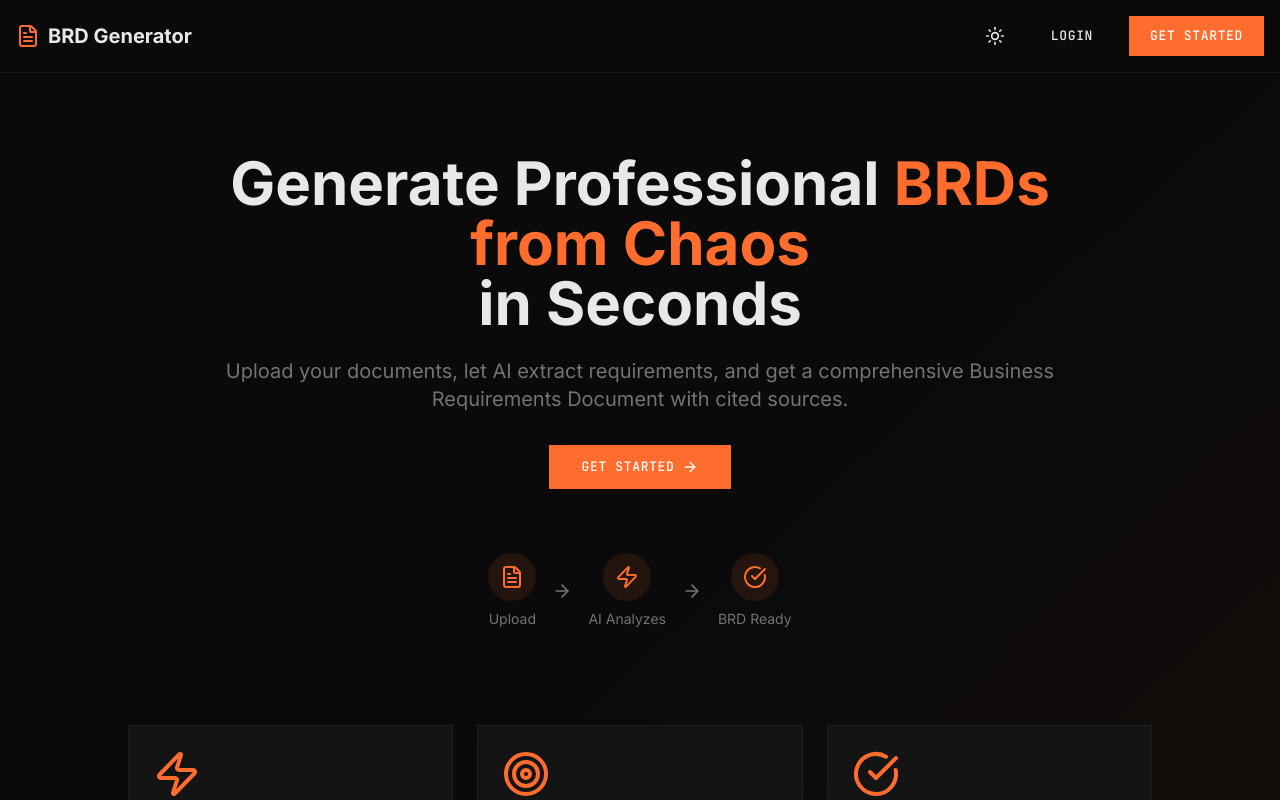
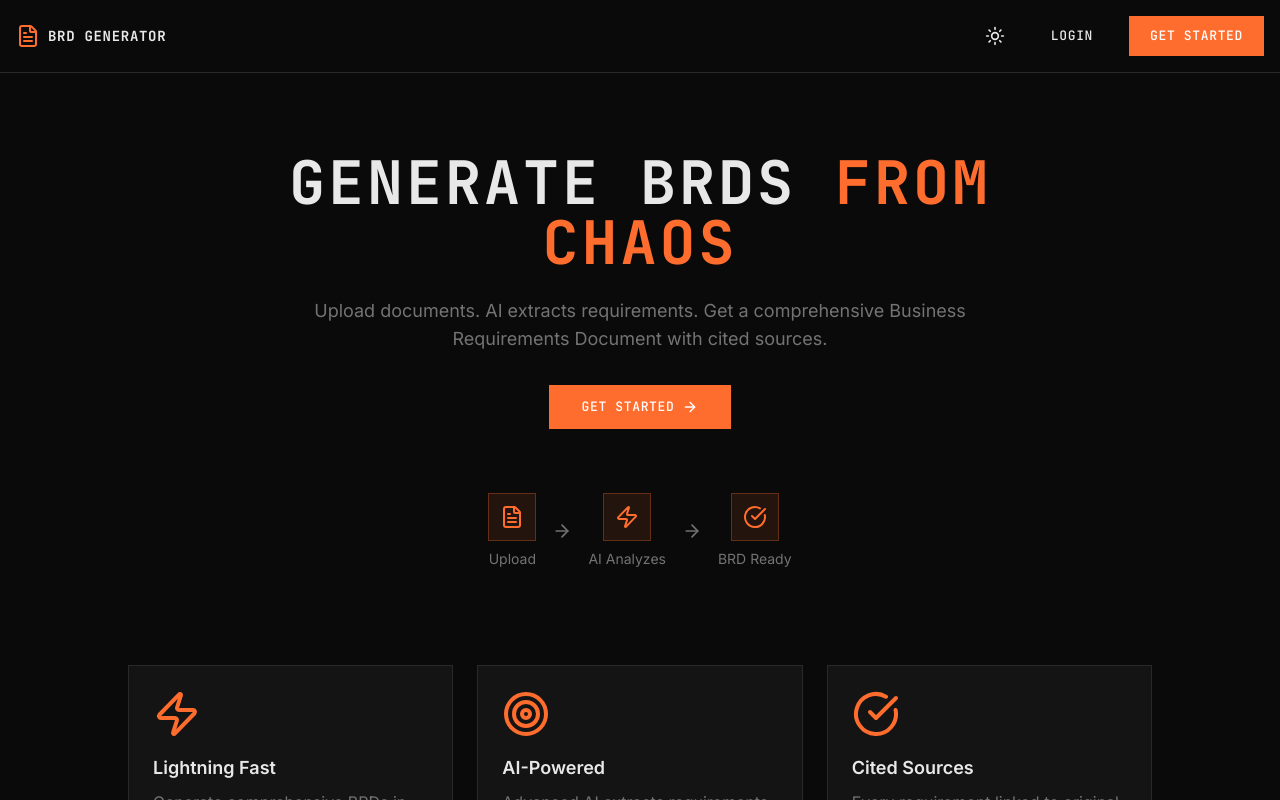
Before and after one commit to IcHiGo-KuRoSaKiI/GDG_Hackathon_BRD, a Next.js app in the folder frontend/: page / in a window 1280 px wide. Shown: the top 800 px of the page. Built offline with nearby package versions, Linux system fonts and the light colour scheme.

Commit message:
feat(ui): Terminal Noir sidebar, landing, auth pages
- Sidebar: monospace nav, orange left-border active state, square avatar
- Landing: editorial hero, square process icons, no glass/gradient
- Login/Register: flat bg, square cards, monospace labels

```diff
--- a/frontend/app/dashboard/layout.tsx
+++ b/frontend/app/dashboard/layout.tsx
@@ -32,13 +32,13 @@ export default function DashboardLayout({
 
       <div className="flex-1 flex flex-col min-w-0">
         {/* Mobile header — visible only below md */}
-        <header className="md:hidden flex items-center gap-3 px-4 py-3 border-b bg-card shrink-0">
+        <header className="md:hidden flex items-center gap-3 px-4 py-3 border-b shrink-0">
           <Button variant="ghost" size="icon" onClick={() => setSidebarOpen(true)}>
             <Menu className="h-5 w-5" />
           </Button>
           <div className="flex items-center gap-2">
             <FileText className="h-5 w-5 text-primary" />
-            <span className="font-semibold gradient-text">BRD Generator</span>
+            <span className="font-mono uppercase tracking-wider text-sm font-bold">BRD Generator</span>
           </div>
         </header>
 
--- a/frontend/app/login/page.tsx
+++ b/frontend/app/login/page.tsx
@@ -3,6 +3,7 @@
 import { useState } from 'react'
 import { useRouter } from 'next/navigation'
 import Link from 'next/link'
+import { getApiError } from '@/lib/utils/formatters'
 import { motion } from 'framer-motion'
 import { FileText, Eye, EyeOff } from 'lucide-react'
 import { Button } from '@/components/ui/button'
@@ -31,20 +32,14 @@ export default function LoginPage() {
       authStore.login(response.token, response.user)
       router.push('/dashboard')
     } catch (err: any) {
-      const detail = err.response?.data?.detail
-      const message = Array.isArray(detail)
-        ? detail.map((d: any) => d.msg).join(', ')
-        : typeof detail === 'string'
-          ? detail
-          : 'Login failed. Please try again.'
-      setError(message)
+      setError(getApiError(err, 'Login failed. Please try again.'))
     } finally {
       setLoading(false)
     }
   }
 
   return (
-    <div className="min-h-screen flex items-center justify-center bg-gradient-to-br from-background via-background to-primary/5 p-4">
+    <div className="min-h-screen flex items-center justify-center bg-background p-4">
       <motion.div
         initial={{ opacity: 0, y: 20 }}
         animate={{ opacity: 1, y: 0 }}
@@ -54,11 +49,11 @@ export default function LoginPage() {
         <div className="text-center mb-8">
           <Link href="/" className="inline-flex items-center space-x-2 mb-4">
             <FileText className="h-8 w-8 text-primary" />
-            <span className="text-2xl font-bold gradient-text">BRD Generator</span>
+            <span className="text-sm font-mono uppercase tracking-wider font-bold text-foreground">BRD Generator</span>
           </Link>
         </div>
 
-        <Card className="border-border/50 shadow-xl">
+        <Card>
           <CardHeader className="space-y-1">
             <CardTitle className="text-2xl text-center">Welcome Back!</CardTitle>
             <CardDescription className="text-center">
@@ -68,7 +63,7 @@ export default function LoginPage() {
           <CardContent>
             <form onSubmit={handleSubmit} className="space-y-4">
               <div className="space-y-2">
-                <label htmlFor="email" className="text-sm font-medium">
+                <label htmlFor="email" className="text-xs font-mono uppercase tracking-wider font-medium">
                   Email
                 </label>
                 <Input
@@ -82,7 +77,7 @@ export default function LoginPage() {
                 />
               </div>
               <div className="space-y-2">
-                <label htmlFor="password" className="text-sm font-medium">
+                <label htmlFor="password" className="text-xs font-mono uppercase tracking-wider font-medium">
                   Password
                 </label>
                 <div className="relative">
@@ -110,7 +105,7 @@ export default function LoginPage() {
               </div>
 
               {error && (
-                <div className="p-3 text-sm text-destructive bg-destructive/10 border border-destructive/20 rounded-md">
+                <div className="p-3 text-sm text-destructive bg-destructive/10 border border-destructive/20">
                   {error}
                 </div>
               )}
--- a/frontend/app/page.tsx
+++ b/frontend/app/page.tsx
@@ -62,20 +62,19 @@ export default function HomePage() {
   ]
 
   return (
-    <div className="min-h-screen bg-gradient-to-br from-background via-background to-primary/5">
+    <div className="min-h-screen bg-background">
       {/* Header */}
-      <header className="border-b border-border/50 glass">
+      <header className="border-b border-border bg-background">
         <div className="container mx-auto px-4 py-4 flex items-center justify-between">
           <div className="flex items-center space-x-2">
             <FileText className="h-6 w-6 text-primary" />
-            <span className="text-xl font-bold gradient-text">BRD Generator</span>
+            <span className="text-sm font-mono uppercase tracking-wider font-bold text-foreground">BRD Generator</span>
           </div>
           <div className="flex items-center space-x-4">
             <Button
               variant="ghost"
               size="icon"
               onClick={toggleTheme}
-              className="rounded-full"
             >
               {theme === 'dark' ? (
                 <Sun className="h-5 w-5" />
@@ -102,15 +101,13 @@ export default function HomePage() {
           custom={0}
           className="text-center max-w-4xl mx-auto"
         >
-          <h1 className="text-5xl md:text-6xl font-bold mb-6">
-            Generate Professional{' '}
-            <span className="text-primary">BRDs from Chaos</span>
-            <br />
-            in Seconds
+          <h1 className="text-4xl md:text-6xl font-bold mb-6 font-mono uppercase tracking-wider">
+            Generate BRDs{' '}
+            <span className="text-primary">from Chaos</span>
           </h1>
-          <p className="text-xl text-muted-foreground mb-8">
-            Upload your documents, let AI extract requirements, and get a
-            comprehensive Business Requirements Document with cited sources.
+          <p className="text-lg text-muted-foreground mb-8 max-w-2xl mx-auto">
+            Upload documents. AI extracts requirements. Get a comprehensive
+            Business Requirements Document with cited sources.
           </p>
           <div className="flex items-center justify-center space-x-4">
             <Link href="/register">
@@ -130,21 +127,21 @@ export default function HomePage() {
             className="mt-16 flex items-center justify-center space-x-4 text-muted-foreground"
           >
             <div className="flex flex-col items-center">
-              <div className="w-12 h-12 rounded-full bg-primary/10 flex items-center justify-center mb-2">
+              <div className="w-12 h-12 bg-primary/10 border border-primary/30 flex items-center justify-center mb-2">
                 <FileText className="h-6 w-6 text-primary" />
               </div>
               <span className="text-sm">Upload</span>
             </div>
             <ArrowRight className="h-5 w-5" />
             <div className="flex flex-col items-center">
-              <div className="w-12 h-12 rounded-full bg-primary/10 flex items-center justify-center mb-2">
+              <div className="w-12 h-12 bg-primary/10 border border-primary/30 flex items-center justify-center mb-2">
                 <Zap className="h-6 w-6 text-primary" />
               </div>
               <span className="text-sm">AI Analyzes</span>
             </div>
             <ArrowRight className="h-5 w-5" />
             <div className="flex flex-col items-center">
-              <div className="w-12 h-12 rounded-full bg-primary/10 flex items-center justify-center mb-2">
+              <div className="w-12 h-12 bg-primary/10 border border-primary/30 flex items-center justify-center mb-2">
                 <CheckCircle className="h-6 w-6 text-primary" />
               </div>
               <span className="text-sm">BRD Ready</span>
@@ -161,7 +158,7 @@ export default function HomePage() {
         >
           {features.map((feature, index) => (
             <motion.div key={index} variants={staggerItem}>
-              <Card className="border-border/50 hover:shadow-lg hover:-translate-y-1 transition-all duration-300 h-full">
+              <Card className="h-full">
                 <CardContent className="p-6">
                   <feature.icon className="h-12 w-12 text-primary mb-4" />
                   <h3 className="text-lg font-semibold mb-2">{feature.title}</h3>
@@ -174,7 +171,7 @@ export default function HomePage() {
       </main>
 
       {/* Footer */}
-      <footer className="border-t border-border/50 mt-20">
+      <footer className="border-t border-border mt-20">
         <div className="container mx-auto px-4 py-8 text-center text-muted-foreground">
           <p>© 2026 BRD Generator. Built with AI for the future.</p>
         </div>
--- a/frontend/components/layout/Sidebar.tsx
+++ b/frontend/components/layout/Sidebar.tsx
@@ -36,7 +36,7 @@ function SidebarContent({ onNavigate }: { onNavigate?: () => void }) {
       <div className="p-6 border-b border-border">
         <Link href="/dashboard" className="flex items-center space-x-2" onClick={onNavigate}>
           <FileText className="h-6 w-6 text-primary" />
-          <span className="text-lg font-bold gradient-text">BRD Generator</span>
+          <span className="font-mono uppercase tracking-wider text-sm font-bold text-foreground">BRD Generator</span>
         </Link>
       </div>
 
@@ -50,13 +50,13 @@ function SidebarContent({ onNavigate }: { onNavigate?: () => void }) {
               href={item.href}
               onClick={onNavigate}
               className={cn(
-                'flex items-center space-x-3 px-4 py-3 rounded-lg transition-colors',
+                'flex items-center space-x-3 px-4 py-3 text-[13px] font-mono uppercase tracking-wider transition-colors',
                 isActive
-                  ? 'bg-primary text-primary-foreground'
-                  : 'hover:bg-accent hover:text-accent-foreground'
+                  ? 'text-primary border-l-[3px] border-primary bg-primary/5'
+                  : 'text-muted-foreground hover:text-primary border-l-[3px] border-transparent'
               )}
             >
-              <item.icon className="h-5 w-5" />
+              <item.icon className="h-4 w-4" />
               <span>{item.name}</span>
             </Link>
           )
@@ -67,8 +67,8 @@ function SidebarContent({ onNavigate }: { onNavigate?: () => void }) {
       <div className="p-4 border-t border-border space-y-2">
         <div className="flex items-center justify-between">
           <div className="flex items-center space-x-3">
-            <div className="w-8 h-8 rounded-full bg-primary/10 flex items-center justify-center">
-              <span className="text-sm font-medium text-primary">
+            <div className="w-8 h-8 bg-primary/10 flex items-center justify-center border border-primary/30">
+              <span className="text-xs font-mono font-bold text-primary">
                 {user?.display_name?.charAt(0).toUpperCase()}
               </span>
             </div>
@@ -102,7 +102,7 @@ export function Sidebar({ mobileOpen, onMobileOpenChange }: SidebarProps) {
   return (
     <>
       {/* Desktop sidebar — hidden on mobile */}
-      <aside className="hidden md:flex w-64 h-screen bg-card border-r border-border flex-col shrink-0">
+      <aside className="hidden md:flex w-64 h-screen bg-background border-r border-border flex-col shrink-0">
         <SidebarContent />
       </aside>
 
```
Also changed, not shown: frontend/app/register/page.tsx (+10 -15 lines).
